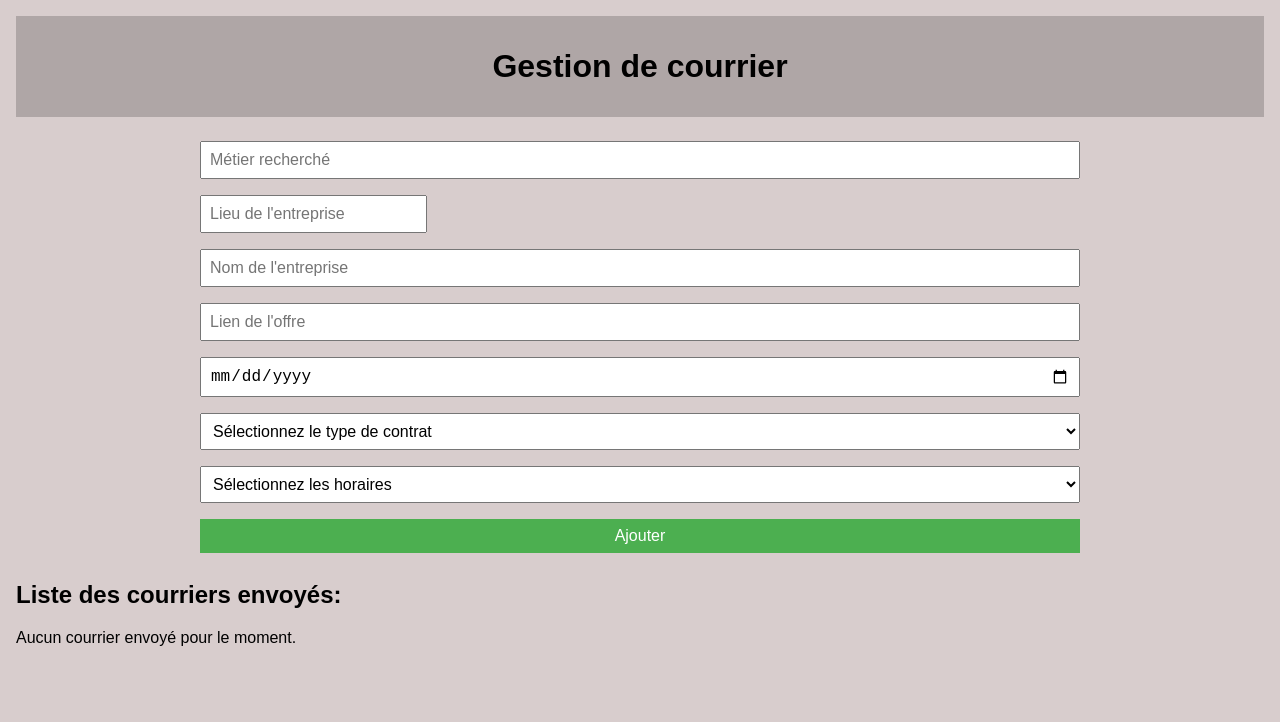
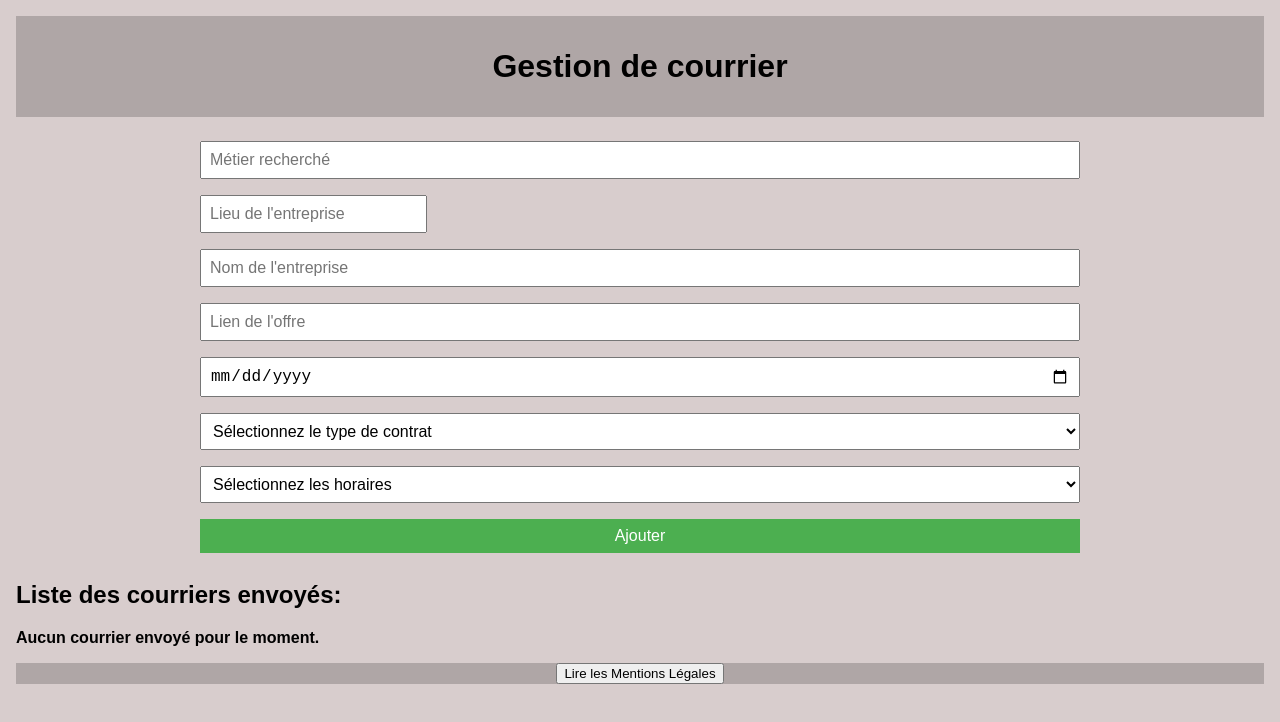
Before and after one commit to Chrstn67/Mail-Search-Job-Manager, a React (Create React App) app: page / in a window 1280 px wide. Shown: the top 722 px of the page. Built offline with nearby package versions, Linux system fonts and the light colour scheme.

Commit message:
Ajout du footer comportant les mentions légales

```diff
--- a/src/App/App.js
+++ b/src/App/App.js
@@ -2,6 +2,7 @@ import React, { useState, useEffect } from "react";
 import Header from "../Components/Header/Header";
 import MailForm from "../Components/MailForm/MailForm";
 import MailList from "../Components/MailList/MailList";
+import Footer from "../Components/Footer/Footer";
 import "./App.scss";
 
 const App = () => {
@@ -65,6 +66,7 @@ const App = () => {
         updateMailDetails={updateMailDetails}
         updateMailLocation={updateMailLocation}
       />
+      <Footer />
     </div>
   );
 };
--- /dev/null
+++ b/src/Components/Footer/Footer.js
@@ -0,0 +1,24 @@
+import React, { useState } from "react";
+import "./Footer.scss";
+import MentionsLegales from "../MentionsLegales/MentionsLegales";
+
+const Footer = () => {
+  const [showMentionsLegales, setShowMentionsLegales] = useState(false);
+
+  const toggleMentionsLegales = () => {
+    setShowMentionsLegales(!showMentionsLegales);
+  };
+
+  return (
+    <div className="footer">
+      <button onClick={toggleMentionsLegales}>
+        {showMentionsLegales
+          ? "Cacher les Mentions Légales"
+          : "Lire les Mentions Légales"}
+      </button>
+      {showMentionsLegales && <MentionsLegales />}
+    </div>
+  );
+};
+
+export default Footer;
--- /dev/null
+++ b/src/Components/Footer/Footer.scss
@@ -0,0 +1,7 @@
+div .footer {
+  background-color: #afa6a6;
+  display: flex;
+  flex-direction: column;
+  align-items: center;
+  justify-content: center;
+}
--- a/src/Components/MentionsLegales/MentionsLegales.js
+++ b/src/Components/MentionsLegales/MentionsLegales.js
@@ -1,5 +1,5 @@
 import React from "react";
-
+import "./MentionsLegales.scss";
 const MentionsLegales = () => {
   return (
     <main>
@@ -76,6 +76,7 @@ const MentionsLegales = () => {
         français. En dehors des cas où la loi ne le permet pas, il est fait
         attribution exclusive de juridiction aux tribunaux compétents.
       </p>
+      <p>Remerciements à Konstantin Shilkov</p>
     </main>
   );
 };
--- /dev/null
+++ b/src/Components/MentionsLegales/MentionsLegales.scss
@@ -0,0 +1,7 @@
+main {
+  background-color: #e2c5c5;
+  padding: 2em;
+}
+p:last-child {
+  font-weight: 700;
+}
```
